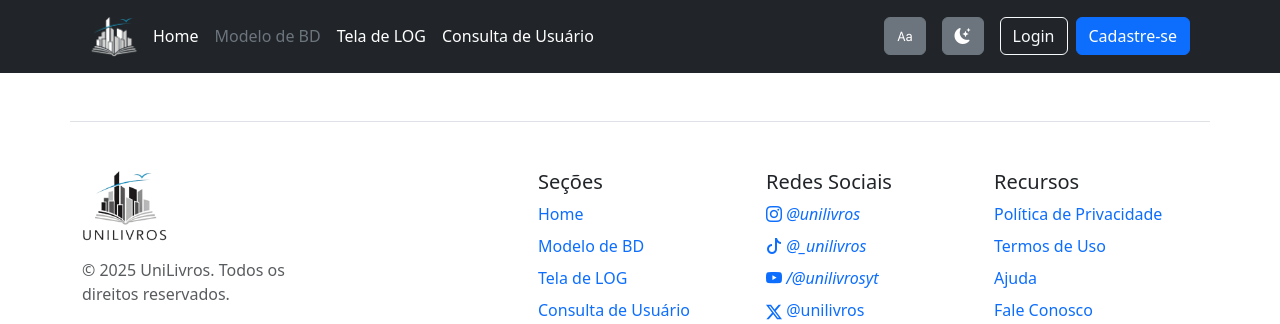
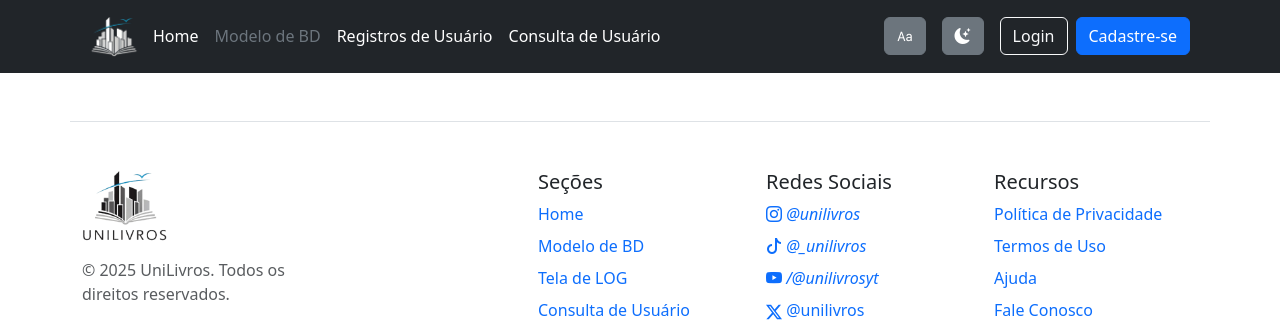
Before and after one commit to davyybs/Projeto-Backend-Unisuam, a PHP site: page /modeloBD.php in a window 1280 px wide. Shown: the top 324 px of the page. Run offline with PHP 8.4, Linux system fonts and the light colour scheme.

Commit message:
Mudanças nos Registros

```diff
--- a/consulta_usuario.php
+++ b/consulta_usuario.php
@@ -20,7 +20,7 @@
         <ul class="nav col-12 col-lg-auto me-lg-auto mb-2 justify-content-center mb-md-0">
           <li><a href="index.php" class="nav-link px-2 text-white">Home</a></li>
           <li><a href="modeloBD.php" class="nav-link px-2 text-white">Modelo de BD</a></li>
-          <li><a href="log.php" class="nav-link px-2 text-white">Tela de LOG</a></li>
+          <li><a href="log.php" class="nav-link px-2 text-white">Registros de Usuário</a></li>
           <li><a href="consulta_usuario.php" class="nav-link px-2 text-secondary">Consulta de Usuário</a></li>
         </ul>
         <div class="me-3">
--- a/index.php
+++ b/index.php
@@ -20,7 +20,7 @@
         <ul class="nav col-12 col-lg-auto me-lg-auto mb-2 justify-content-center mb-md-0">
           <li><a href="index.php" class="nav-link px-2 text-secondary">Home</a></li>
           <li><a href="modeloBD.php" class="nav-link px-2 text-white">Modelo de BD</a></li>
-          <li><a href="log.php" class="nav-link px-2 text-white">Tela de LOG</a></li>
+          <li><a href="log.php" class="nav-link px-2 text-white">Registros de Usuário</a></li>
           <li><a href="consulta_usuario.php" class="nav-link px-2 text-white">Consulta de Usuário</a></li>
         </ul>
         <form class="col-12 col-lg-auto mb-3 mb-lg-0 me-lg-3" role="search">
--- a/log.php
+++ b/log.php
@@ -20,7 +20,7 @@
         <ul class="nav col-12 col-lg-auto me-lg-auto mb-2 justify-content-center mb-md-0">
           <li><a href="index.php" class="nav-link px-2 text-white">Home</a></li>
           <li><a href="modeloBD.php" class="nav-link px-2 text-white">Modelo de BD</a></li>
-          <li><a href="log.php" class="nav-link px-2 text-secondary">Tela de LOG</a></li>
+          <li><a href="log.php" class="nav-link px-2 text-secondary">Registros de Usuário</a></li>
           <li><a href="consulta_usuario.php" class="nav-link px-2 text-white">Consulta de Usuário</a></li>
         </ul>
         <div class="me-3">
--- a/modeloBD.php
+++ b/modeloBD.php
@@ -20,7 +20,7 @@
         <ul class="nav col-12 col-lg-auto me-lg-auto mb-2 justify-content-center mb-md-0">
           <li><a href="index.php" class="nav-link px-2 text-white">Home</a></li>
           <li><a href="modeloBD.php" class="nav-link px-2 text-secondary">Modelo de BD</a></li>
-          <li><a href="log.php" class="nav-link px-2 text-white">Tela de LOG</a></li>
+          <li><a href="log.php" class="nav-link px-2 text-white">Registros de Usuário</a></li>
           <li><a href="consulta_usuario.php" class="nav-link px-2 text-white">Consulta de Usuário</a></li>
         </ul>
         <div class="me-3">
```
